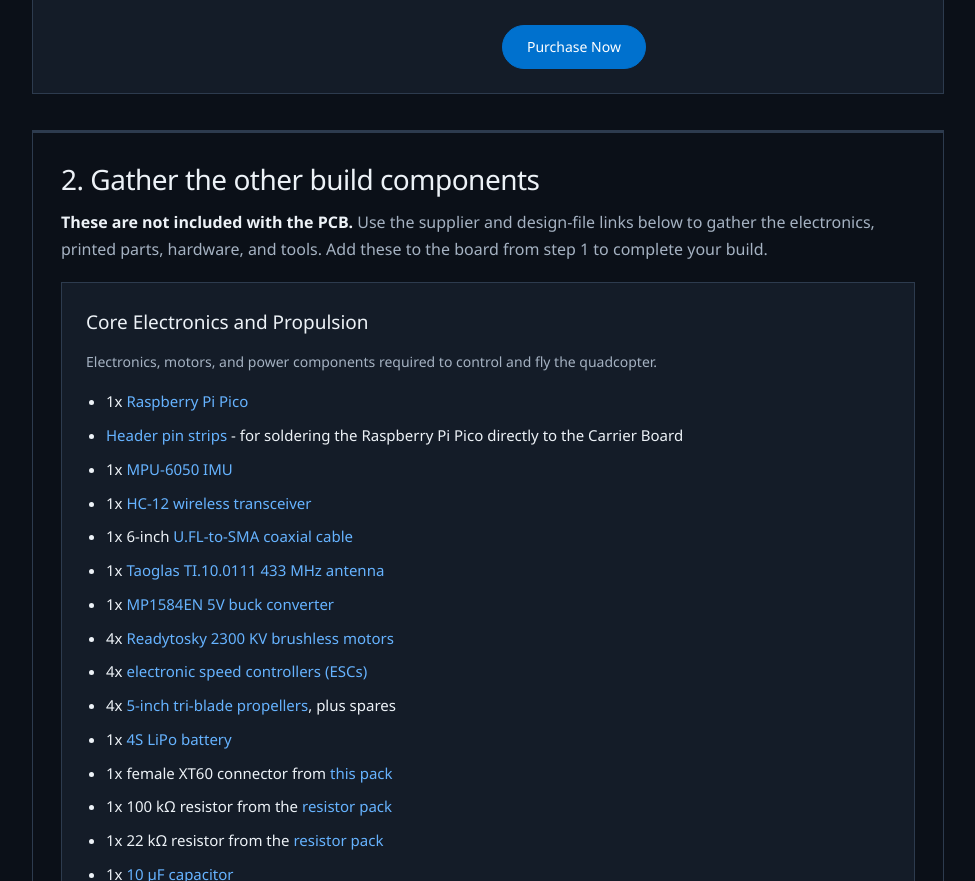
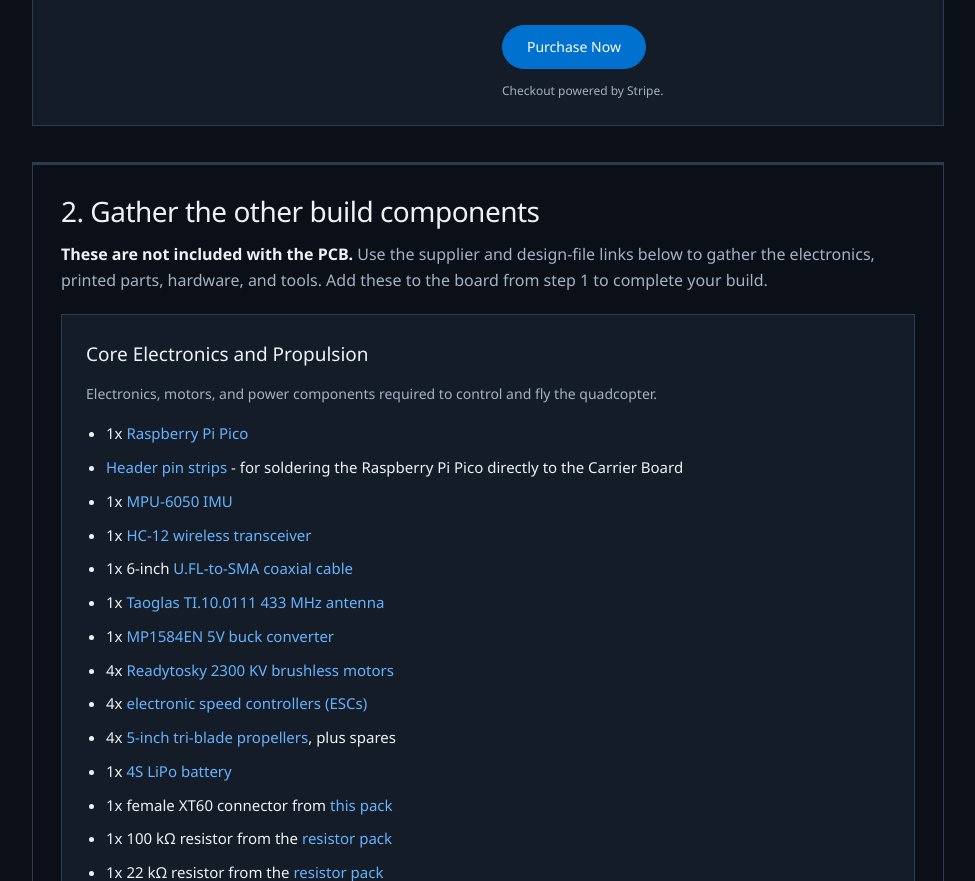
Before and after one commit to TimHanewich/fullstackflight-site, a plain HTML site: page docs/shop/index.html in a window 1280 px wide. Shown: the part 1175-2056 px from the top of the page, without its empty margins (296-1271 px from the left). Drawn offline with Linux system fonts and the light colour scheme.

Commit message:
Restored checkout powered by stripe

```diff
--- a/docs/shop/index.html
+++ b/docs/shop/index.html
@@ -113,6 +113,7 @@
                 </div>
                 <div class="shop-product__checkout">
                   <a class="shop-product__purchase" href="https://buy.stripe.com/28EfZh8OCglt9xO2kFaIM00" target="_blank" rel="noopener">Purchase Now</a>
+                  <p>Checkout powered by Stripe.</p>
                 </div>
               </div>
             </section>
@@ -317,6 +318,7 @@
                 </div>
                 <div class="shop-product__checkout">
                   <a class="shop-product__purchase" href="https://buy.stripe.com/dRmaEX1ma2uD5hy8J3aIM02" target="_blank" rel="noopener">Purchase Now</a>
+                  <p>Checkout powered by Stripe.</p>
                 </div>
               </div>
             </section>
```
